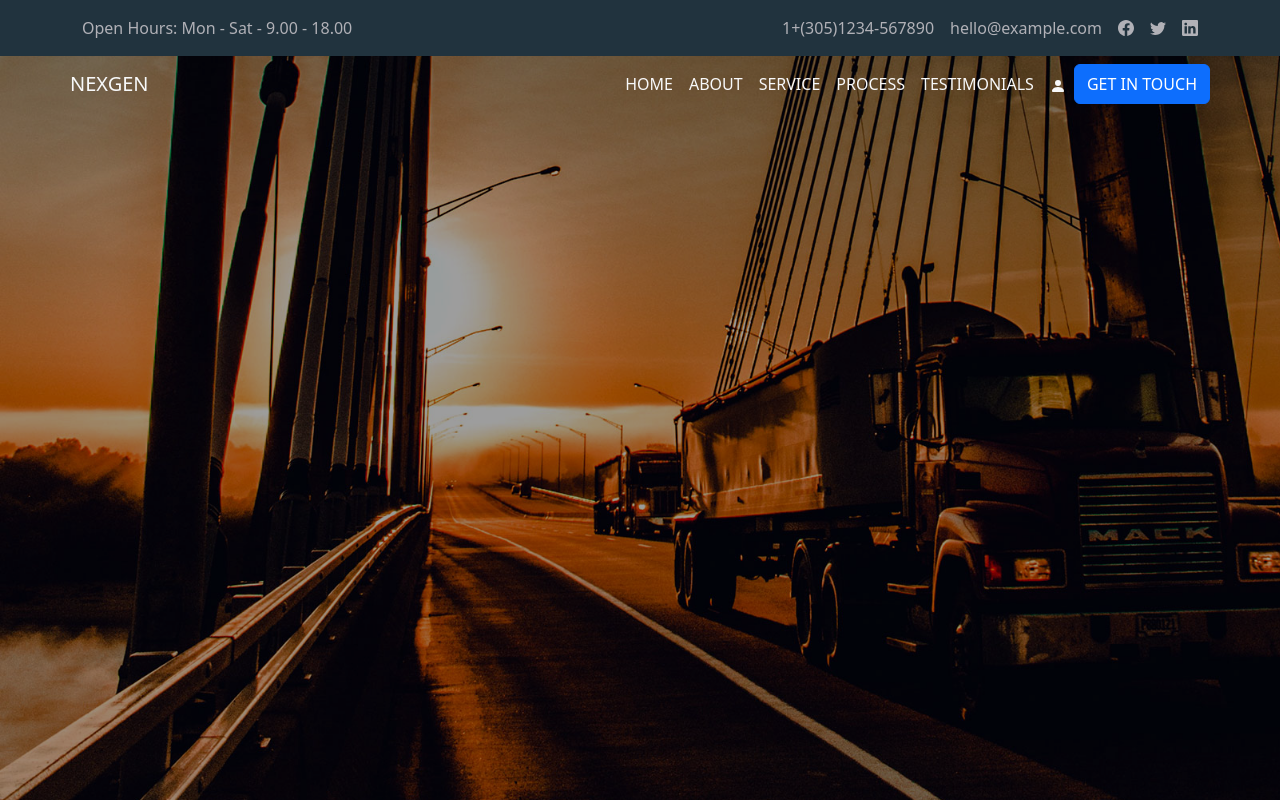
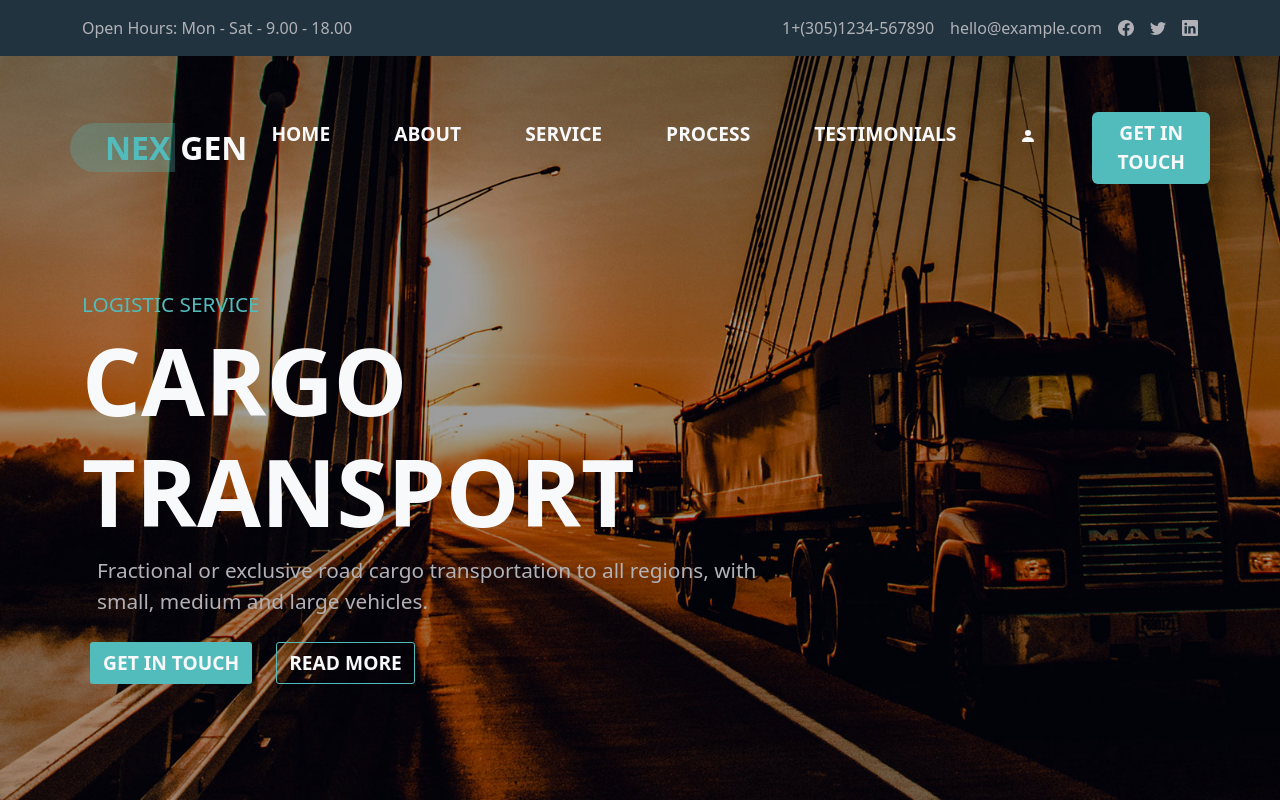
Before and after one commit to lucaruboni/proj-html-vuejs, a Vue app: page / in a window 1280 px wide. Shown: the top 800 px of the page. Built offline with nearby package versions, Linux system fonts and the light colour scheme.

Commit message:
[add] better style [add] file json with company information

```diff
--- a/src/components/PageHeader.vue
+++ b/src/components/PageHeader.vue
@@ -64,14 +64,14 @@ export default{
                                                             <!-- NAVBAR -->
 
 
-                        <nav class="navbar navbar-expand-lg bg-body-tertiary justify-content-between">
+                        <nav class="navbar navbar-expand-lg bg-body-tertiary justify-content-between text_size mt-5">
 
-                            <a class="navbar-brand text-light" href="#"><span>NEX</span>GEN</a>
+                            <a class="navbar-brand text-light logo_scss" href="#"><span class="text_primary logo_scss_span">NEX</span>GEN</a>
                             <button class="navbar-toggler" type="button" data-bs-toggle="collapse" data-bs-target="#navbarNavAltMarkup" aria-controls="navbarNavAltMarkup" aria-expanded="false" aria-label="Toggle navigation">
                               <span class="navbar-toggler-icon"></span>
                             </button>
                             <div class="" id="navbarNavAltMarkup">
-                              <div class="navbar-nav">
+                              <div class="navbar-nav gap-5">
                                 <a class="nav-link active text-light" aria-current="page" href="#">HOME</a>
                                 <a class="nav-link text-light" href="#">ABOUT</a>
                                 <a class="nav-link text-light" href="#">SERVICE</a>
@@ -80,13 +80,32 @@ export default{
                                 <a class="nav-link text-light"><svg xmlns="http://www.w3.org/2000/svg" width="16" height="16" fill="currentColor" class="bi bi-person-fill" viewBox="0 0 16 16">
                                 <path d="M3 14s-1 0-1-1 1-4 6-4 6 3 6 4-1 1-1 1H3Zm5-6a3 3 0 1 0 0-6 3 3 0 0 0 0 6Z"/>
                                 </svg></a>
-                                <button class="btn btn-primary">GET IN TOUCH</button>
+                                <button class="btn  bg_primary text-light text_size">GET IN TOUCH</button>
                               </div>
                             </div>
 
                         </nav>
 
                                                                     <!-- /NAVBAR -->
+
+                                                                    <!-- JUMBO PRESENTATION -->
+
+
+                        <div class="col-8 text-light ">
+                            <h6 class="text_primary">LOGISTIC SERVICE</h6>
+                            <h1>CARGO TRANSPORT</h1>
+                            <p id="presentation_p">Fractional or exclusive road cargo transportation to all regions, with small, medium and large vehicles.</p>
+                            <div class="btn_container d-flex gap-4 mt-4 ps-2">
+                                <button class="btn text-light bg_primary">GET IN TOUCH</button>
+                                <button class="btn btn_border text-light">READ MORE</button>
+                            </div>
+                        </div>
+
+
+
+
+
+                                                                    <!-- /JUMBO PRESENTATION -->
 
 
                     </div>
@@ -117,10 +136,63 @@ export default{
         background-color:$bg-dark;
         height: 100%;
 
+        .text_size{
+            font-size: 1.2rem;
+            font-weight: 600;
+        }
+        #presentation_p{
+            color: $text-dark;
+        }
 
     }
 
+    .logo_scss{
+        font-size: 2rem;
+        font-weight: 700;
+    }
 
+    .logo_scss_span{
+        border-top-left-radius: 40px;
+        border-bottom-left-radius: 40px;
+        background-color: $primary-transparent;
+        padding: 3px;
+        padding-left: 35px;
+        padding-right: 5px;
+        margin-right: 5px;
+    }
+    .text_primary{
+        color: $primary;
+    }
+
+    .bg_primary{
+        background-color: $primary;
+    }
+    .btn_border{
+        border-color: $primary;
+    }
+
+    .col-8{
+
+        margin-top: 100px;
+
+        h6{
+            font-size: 1.3rem;
+        }
+        h1{
+            font-size: 5.8rem;
+            font-weight: 700;
+        }
+        p{
+            font-size: 1.3rem;
+            padding-left: 15px;
+        }
+        button{
+            border-radius: 0;
+            border-radius: 3px;
+            font-weight: 600;
+            font-size: 1.2rem;
+        }
+    }
 }
 
 </style>
--- a/src/components/scss/partials/variables.scss
+++ b/src/components/scss/partials/variables.scss
@@ -1,4 +1,5 @@
 $primary: #52bbbb;
+$primary-transparent: #52bbbb47;
 $secondary: #59838c;
 $bg-primary: #121117;
 $bg-secondary: #21333e;
```
Also changed, not shown: src/components/InfoBar.vue (added, +51 -0 lines), src/components/data/nexgen_header.json (added, +33 -0 lines).
